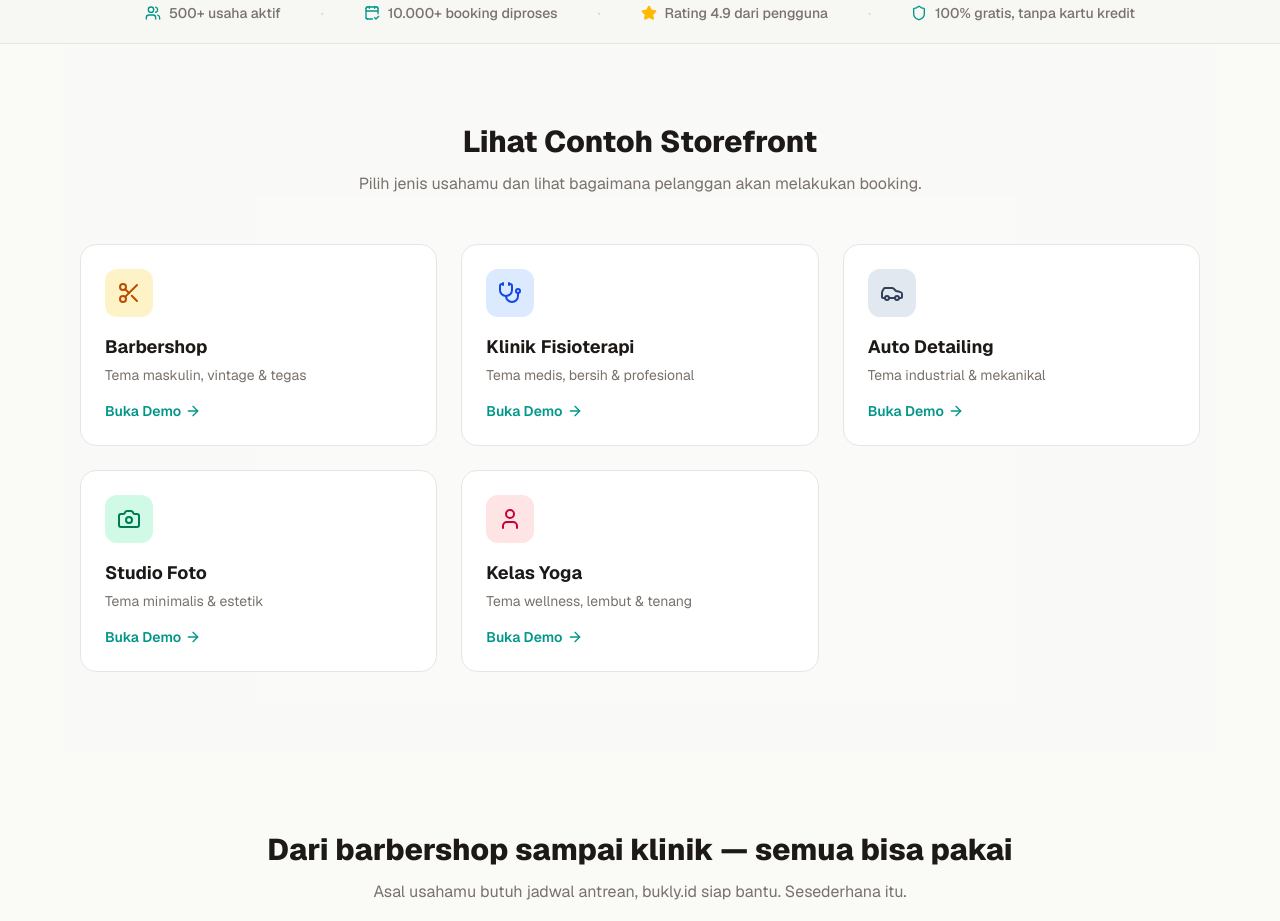
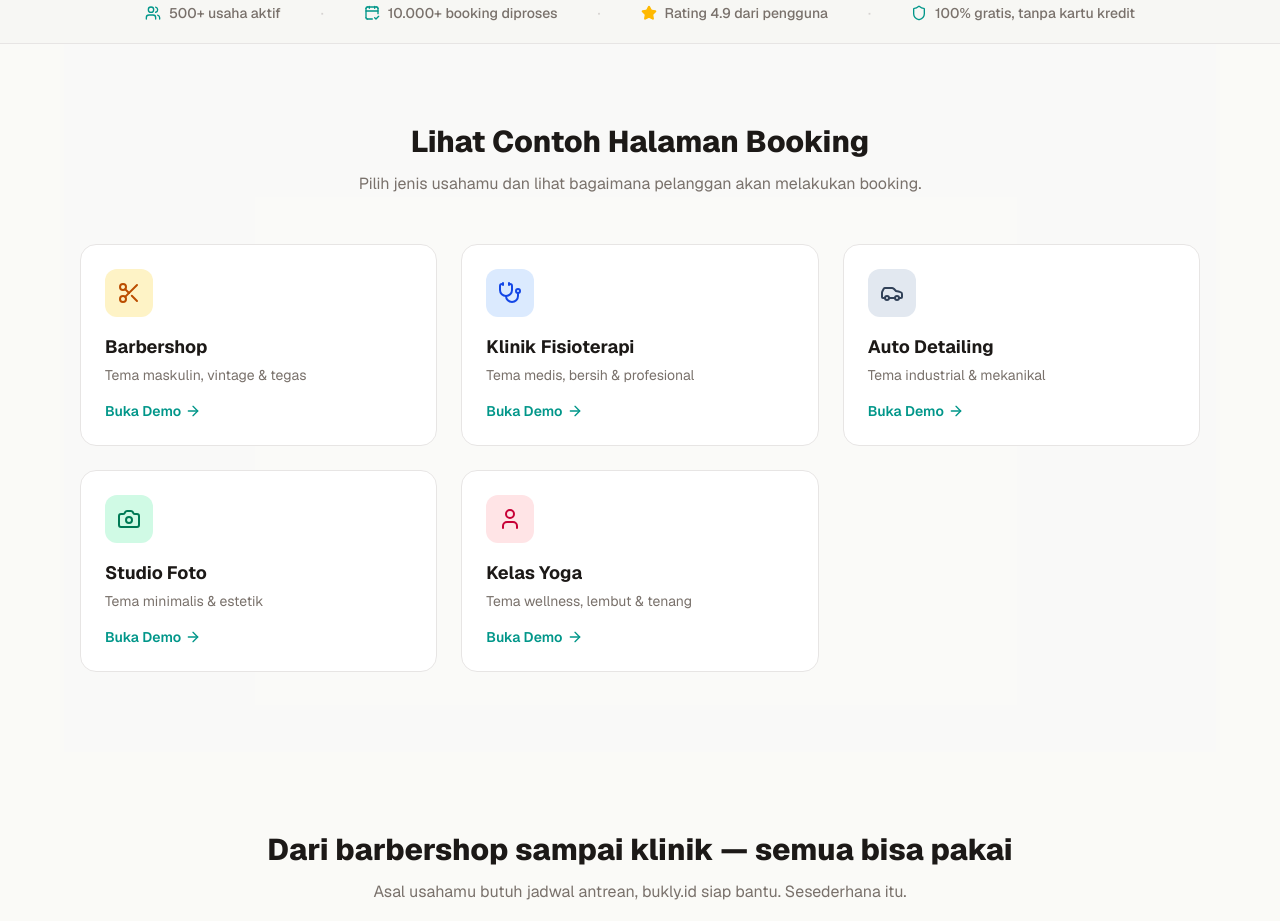
Before and after one commit to Legongs/bokly.in, a Next.js app: page / in a window 1280 px wide. Shown: the part 820-1741 px from the top of the page. Built offline with nearby package versions, Linux system fonts and the light colour scheme.

Commit message:
fix(copy): change 'Storefront' to 'Halaman Booking' for better copywriting identity

```diff
--- a/app/page.tsx
+++ b/app/page.tsx
@@ -404,7 +404,7 @@ export default function HomePage() {
         {/* ─── DEMO SECTION ─────────────────────────────────────────────── */}
         <section id="demo" className="py-16 sm:py-20 max-w-6xl mx-auto px-4 scroll-mt-16 bg-stone-50/50">
           <div className="reveal text-center mb-12">
-            <h2 className="text-2xl sm:text-3xl font-extrabold text-stone-900">Lihat Contoh Storefront</h2>
+            <h2 className="text-2xl sm:text-3xl font-extrabold text-stone-900">Lihat Contoh Halaman Booking</h2>
             <p className="text-stone-500 mt-3 max-w-xl mx-auto text-sm sm:text-base">Pilih jenis usahamu dan lihat bagaimana pelanggan akan melakukan booking.</p>
           </div>
           <div className="grid grid-cols-1 sm:grid-cols-2 lg:grid-cols-3 gap-6">
```
